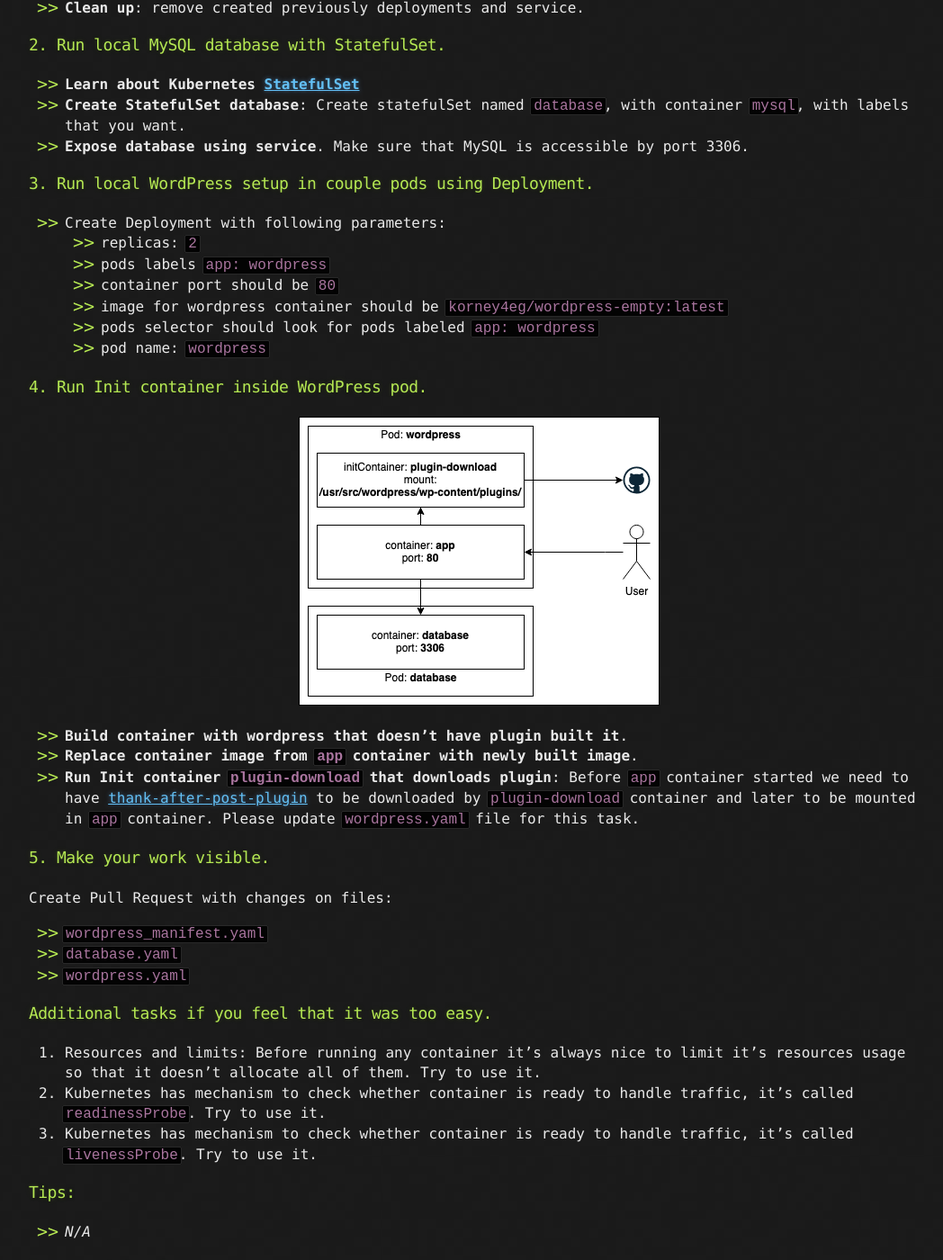
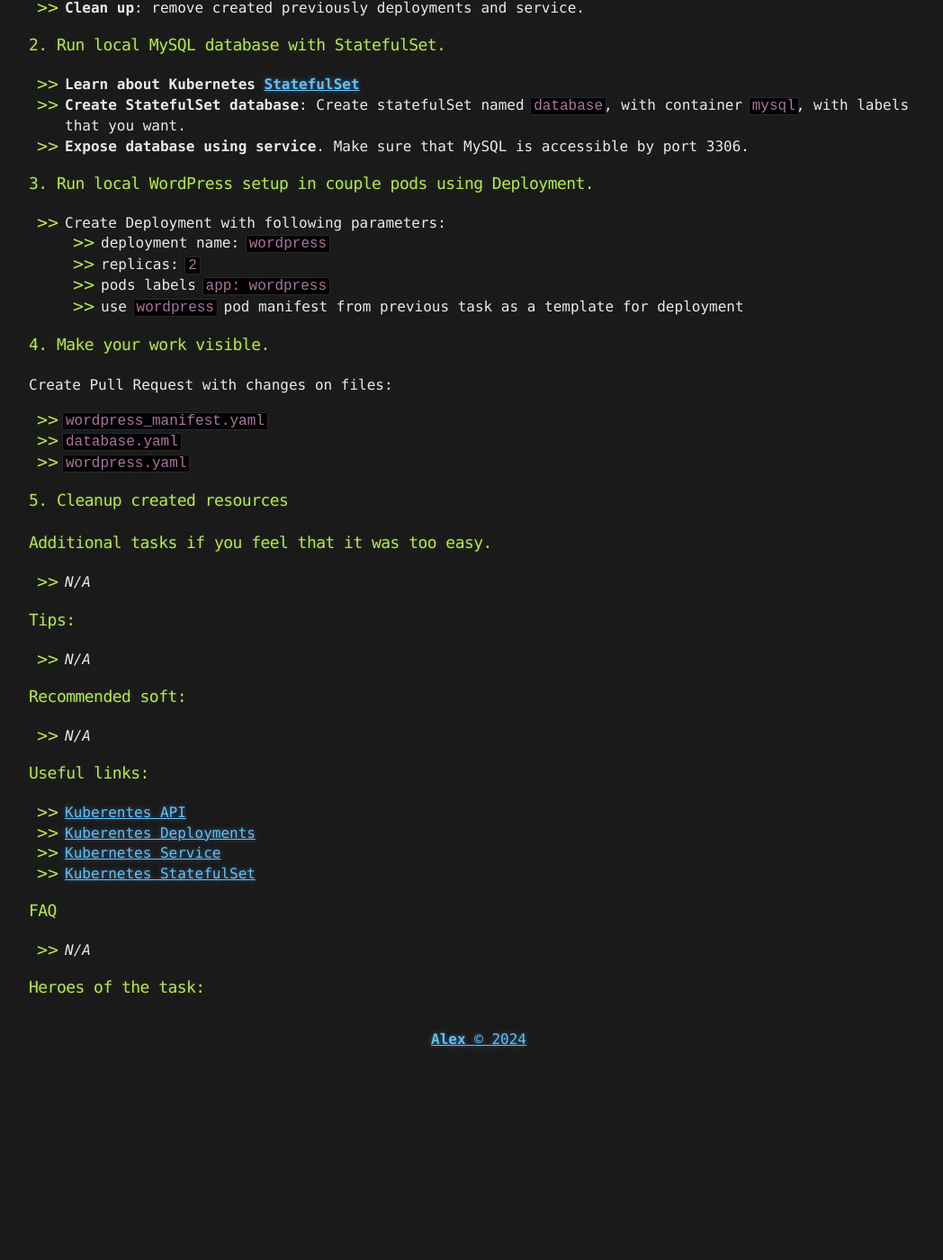
Before and after one commit to korney4eg/korney4eg.github.io, a Jekyll site: the page built from tasks/_posts/2021-03-01-phase3-task3-run-blog-engine-on-k8s-deployments.md, in a window 1280 px wide and 1400 px high, scrolled down 844 px. Shown: the whole window at 90% size, without its empty margins (108-1156 px from the left). Built offline with Jekyll 4.4.1, drawn with Linux system fonts in a browser that asks for light colours; after the commit the page ends 2024 px from its top, so only the background shows below that.

Commit message:
improve tasks 2 and 3 (#33)
Co-authored-by: Aliaksei Karneyeu <aliaksei.karneyeu@openx.com>

```diff
--- a/tasks/_posts/2021-03-01-phase3-task3-run-blog-engine-on-k8s-deployments.md
+++ b/tasks/_posts/2021-03-01-phase3-task3-run-blog-engine-on-k8s-deployments.md
@@ -35,24 +35,12 @@ Now it's time to scale your application to be able to handle load. So you decide
 ### 3. Run local WordPress setup in couple pods using Deployment.
 
 - Create Deployment with following parameters:
+  - deployment name: `wordpress`
   - replicas: `2`
   - pods labels `app: wordpress`
-  - container port should be `80`
-  - image for wordpress container should be `korney4eg/wordpress-empty:latest`
-  - pods selector should look for pods labeled `app: wordpress`
-  - pod name: `wordpress`
+  - use `wordpress` pod manifest from previous task as a template for deployment
 
-### 4. Run Init container inside WordPress pod.
-
-{:refdef: style="text-align: center;"}
-![Diagramm](assets/ph3_t2_p4.png)
-{: refdef}
-
-- **Build container with wordpress that doesn't have plugin built it**.
-- **Replace container image from `app` container with newly built image**.
-- **Run Init container `plugin-download` that downloads plugin**: Before `app` container started we need to have [thank-after-post-plugin](https://github.com/korney4eg/thank-after-post-plugin) to be downloaded by `plugin-download` container and later to be mounted in `app` container. Please update `wordpress.yaml` file for this task.
-
-### 5. Make your work visible.
+### 4. Make your work visible.
 
 Create Pull Request with changes on files:
 
@@ -60,11 +48,11 @@ Create Pull Request with changes on files:
 - `database.yaml`
 - `wordpress.yaml`
 
+### 5. Cleanup created resources
+
 ### Additional tasks if you feel that it was too easy.
 
-1. Resources and limits: Before running any container it's always nice to limit it's resources usage so that it doesn't allocate all of them. Try to use it.
-2. Kubernetes has mechanism to check whether container is ready to handle traffic, it's called `readinessProbe`. Try to use it.
-3. Kubernetes has mechanism to check whether container is ready to handle traffic, it's called `livenessProbe`. Try to use it.
+- _N/A_
 
 ### Tips:
 
@@ -78,6 +66,8 @@ Create Pull Request with changes on files:
 
 - [Kuberentes API](https://kubernetes.io/docs/reference/generated/kubernetes-api/v1.22/)
 - [Kuberentes Deployments](https://kubernetes.io/docs/concepts/workloads/controllers/deployment/)
+- [Kubernetes Service](https://kubernetes.io/docs/concepts/services-networking/service/)
+- [Kubernetes StatefulSet](https://kubernetes.io/docs/concepts/workloads/controllers/statefulset/)
 
 ### FAQ
 
```
Also changed, not shown: tasks/_posts/2021-02-01-phase2-task4-setup-ci-cd.md (+2 -1 lines), tasks/_posts/2021-03-01-phase3-task2-run-blog-engine-on-k8s-pods.md (+5 -2 lines).
